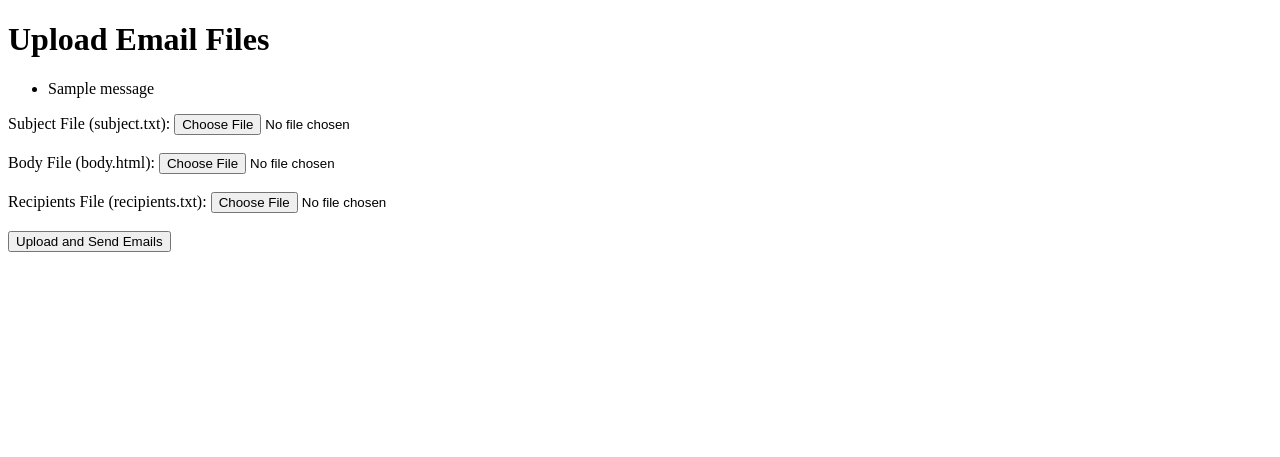
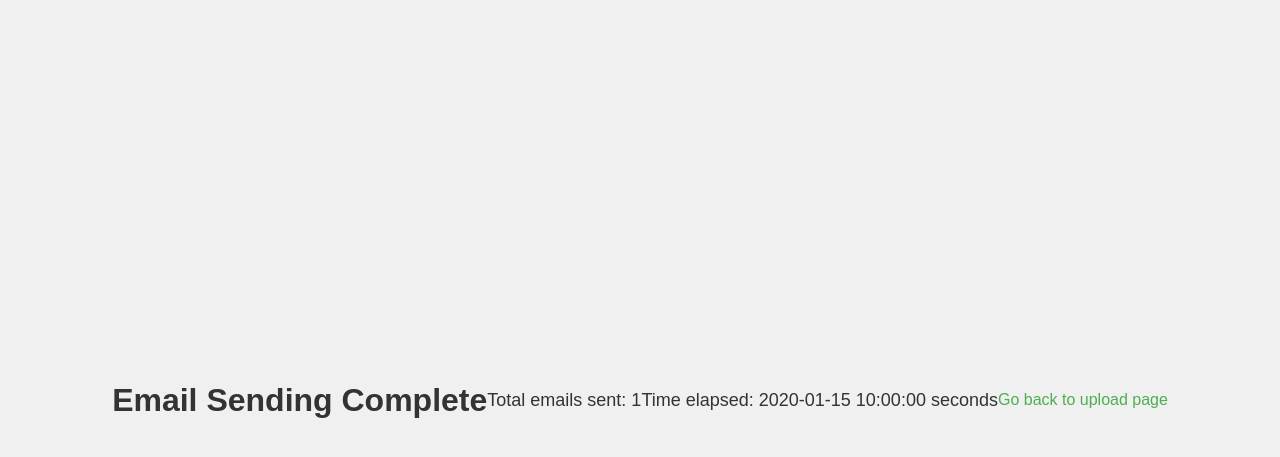
Before and after one commit to SleepTheGod/FlaskMailer, a Flask app: template templates/upload.html in a window 1280 px wide. Shown: the top 457 px of the page. Run offline with Flask 3, Linux system fonts and the light colour scheme; the template is opened without the code that fills it: most values are stand-ins (such as "Sample title", 1, 10 or a date in 2020); one stand-in notice (Sample message) is shown.

Commit message:
Update upload.html

```diff
--- a/templates/upload.html
+++ b/templates/upload.html
@@ -3,31 +3,14 @@
 <head>
     <meta charset="UTF-8">
     <meta name="viewport" content="width=device-width, initial-scale=1.0">
-    <title>Upload Email Files</title>
+    <title>Email Sending Result</title>
+    <link rel="stylesheet" type="text/css" href="{{ url_for('static', filename='styles.css') }}">
 </head>
 <body>
-    <h1>Upload Email Files</h1>
-    {% with messages = get_flashed_messages(with_categories=true) %}
-        {% if messages %}
-            <ul>
-            {% for category, message in messages %}
-                <li class="{{ category }}">{{ message }}</li>
-            {% endfor %}
-            </ul>
-        {% endif %}
-    {% endwith %}
+    <h1>Email Sending Complete</h1>
+    <p>Total emails sent: {{ sent_count }}</p>
+    <p>Time elapsed: {{ elapsed_time }} seconds</p>
 
-    <form action="/" method="POST" enctype="multipart/form-data">
-        <label for="subject_file">Subject File (subject.txt):</label>
-        <input type="file" id="subject_file" name="subject_file" required><br><br>
-
-        <label for="body_file">Body File (body.html):</label>
-        <input type="file" id="body_file" name="body_file" required><br><br>
-
-        <label for="recipients_file">Recipients File (recipients.txt):</label>
-        <input type="file" id="recipients_file" name="recipients_file" required><br><br>
-
-        <button type="submit">Upload and Send Emails</button>
-    </form>
+    <a href="/">Go back to upload page</a>
 </body>
 </html>
```
